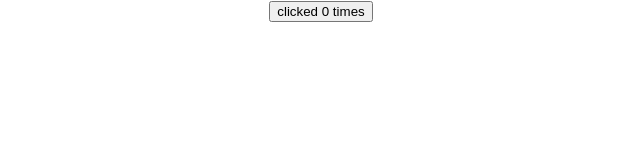
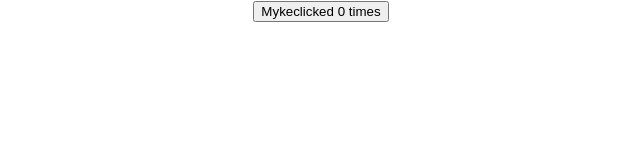
Before and after one commit to MichaelMurithi/react_playground, a React (Create React App) app in the folder concepts_intro/basics/: page / in a window 1280 px wide. Shown: the top 160 px of the page, without its empty margins (319-959 px from the left). Built offline with nearby package versions, Linux system fonts and the light colour scheme.

Commit message:
Implemented context

```diff
--- a/concepts_intro/basics/src/components/ClickCounter.js
+++ b/concepts_intro/basics/src/components/ClickCounter.js
@@ -1,11 +1,22 @@
 import React, { Component } from "react";
 import UpdateComponent from "./withCounter";
+import { UserConsumer } from "./UserContext";
 class ClickCounter extends Component {
   render() {
     const { count, increamentCount } = this.props;
     return (
       <div>
-        <button onClick={increamentCount}>clicked {count} times</button>
+        <UserConsumer>
+          {(username) => {
+            return (
+              <button onClick={increamentCount}>
+                {" "}
+                {username}
+                {}clicked {count} times
+              </button>
+            );
+          }}
+        </UserConsumer>
       </div>
     );
   }
--- /dev/null
+++ b/concepts_intro/basics/src/components/UserContext.js
@@ -0,0 +1,7 @@
+import React from "react";
+
+const UserContext = React.createContext("Myke");
+const UserProvider = UserContext.Provider;
+const UserConsumer = UserContext.Consumer;
+
+export { UserProvider, UserConsumer };
--- a/concepts_intro/basics/src/components/withCounter.js
+++ b/concepts_intro/basics/src/components/withCounter.js
@@ -19,6 +19,7 @@ const UpdateComponent = (OriginalComponent) => {
         <OriginalComponent
           increamentCount={this.increamentCount}
           count={this.state.count}
+          {...this.props}
         />
       );
     }
```
Also changed, not shown: 1 other file (tests, documents, lock files or other folders).
